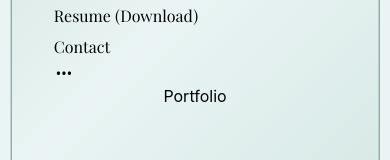
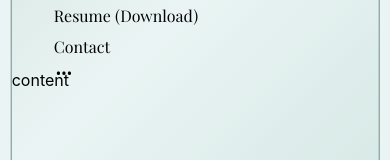
Before and after one commit to tianalopez/portfolio, a React (Create React App) app in the folder portfolio/: page /portfolio in a window 390 px wide. Shown: the part 256-416 px from the top of the page. Built offline with nearby package versions, Linux system fonts and the light colour scheme; a web font is replaced by a local one.

Commit message:
populates db.json

```diff
--- a/portfolio/db.json
+++ b/portfolio/db.json
@@ -0,0 +1,9 @@
+{
+  "portfolio": [
+    {
+      "id": 1,
+      "title": "TEA Culture",
+      "url": "https://teaculture.onrender.com/"
+    }
+  ]
+}
--- a/portfolio/src/components/homePage.js
+++ b/portfolio/src/components/homePage.js
@@ -1,5 +1,5 @@
 import React from 'react';
-import { Container, Box, Grid, Typography, Link } from '@mui/material';
+import { Container, Grid, Typography, } from '@mui/material';
 
 const HomePage = () => {
   return (
--- a/portfolio/src/pages/portfolio.js
+++ b/portfolio/src/pages/portfolio.js
@@ -1,8 +1,15 @@
-import React from 'react'
+import React from 'react';
+import { Container, Grid, Typography, } from '@mui/material';
 
 const Portfolio = () => {
+
+
   return (
-    <div>Portfolio</div>
+    <Container>
+      <Grid className='portfolio' container spacing={2}>
+      content
+      </Grid>
+    </Container>
   )
 }
 
--- /dev/null
+++ b/portfolio/src/styles/portfolio.css
@@ -0,0 +1,21 @@
+.portfolio {
+  margin-bottom: 40px;
+  margin-right: 40px;
+  position: absolute;
+  bottom: 0;
+  right: 0;
+  text-align: right;
+  justify-content: flex-end;
+  align-items: flex-end;
+  max-width: 25rem
+}
+
+@media (max-width: 600px) {
+  .portfolio {
+    text-align: center;
+    margin-top: 60px;
+    justify-content: center;
+    align-items: center;
+    max-width: 15rem;
+  }
+}
```
